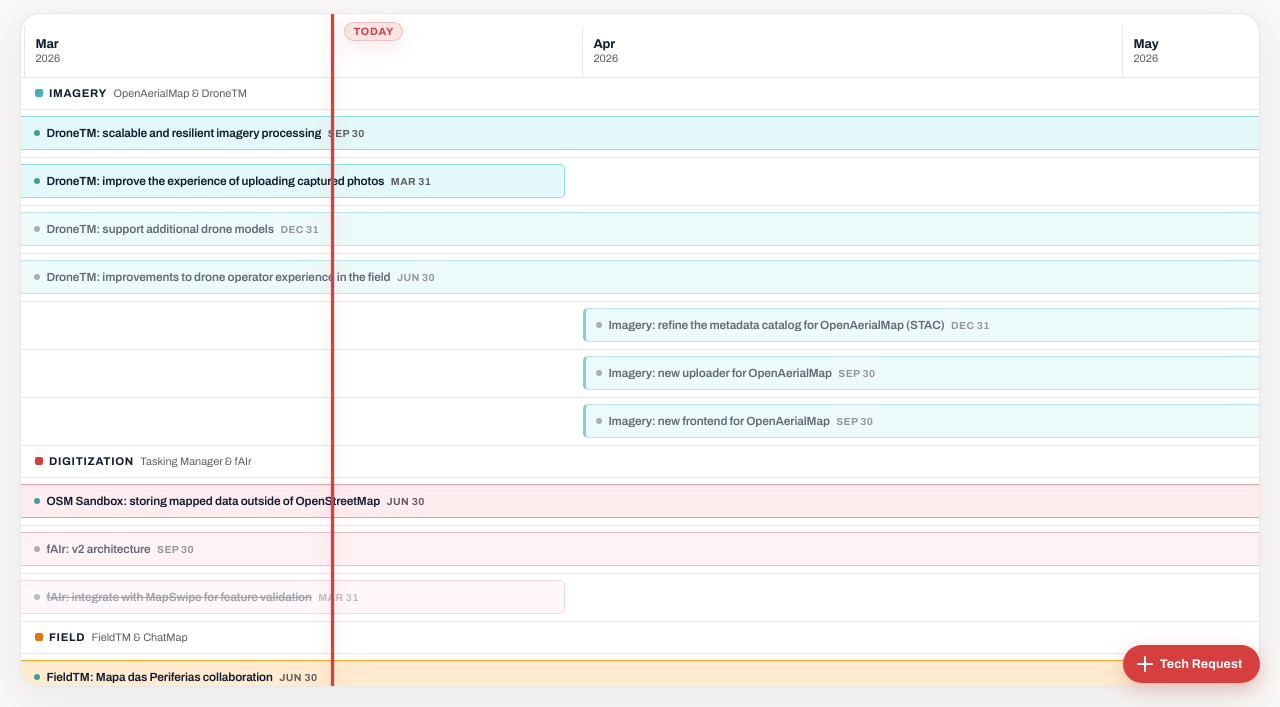
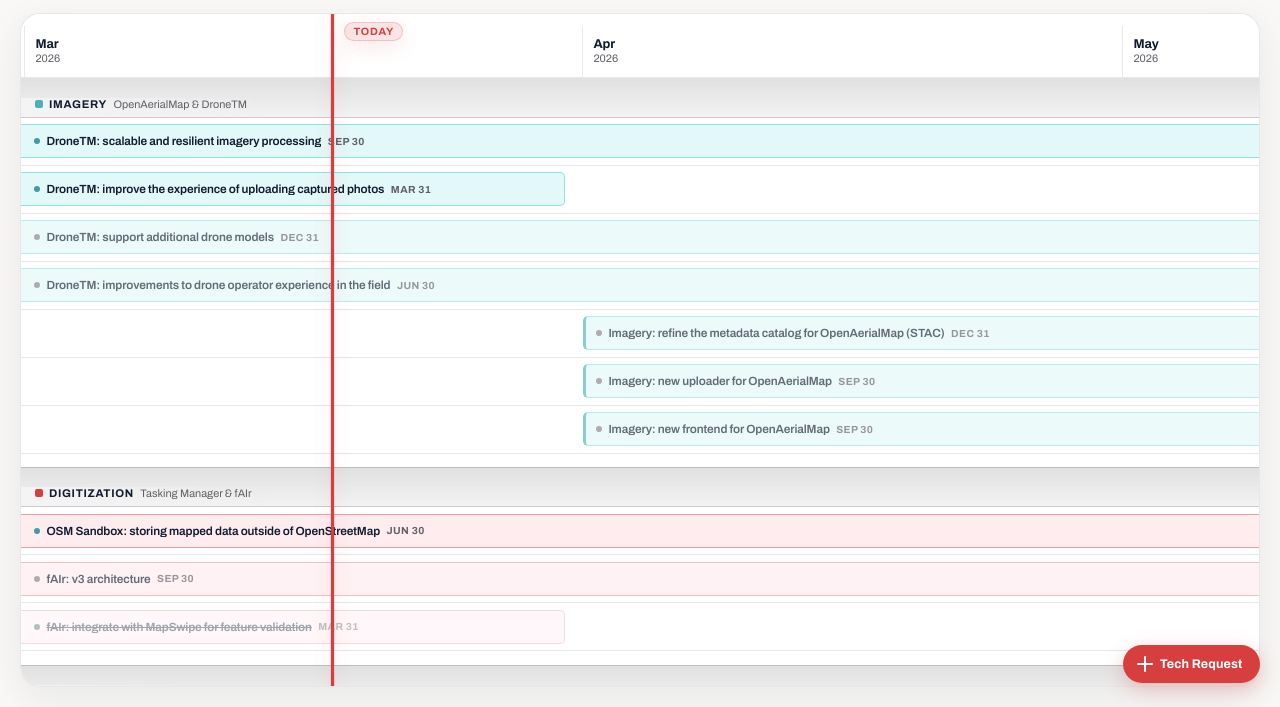
Before and after one commit to hotosm/roadmap, a plain HTML site: page index.html in a window 1280 px wide. Shown: the part 97-804 px from the top of the page. Drawn offline with Linux system fonts and the light colour scheme.

Commit message:
fix: update styles and data

```diff
--- a/script.js
+++ b/script.js
@@ -46,9 +46,9 @@ const CATEGORIES = {
   "data-access": {
     label: "Data Access",
     description: "Export Tools & APIs",
-    color: "#2E4873",
+    color: "#53688B",
     bg: "#E6E9EE",
-    border: "#97A5BA",
+    border: "#BFC8D6",
     order: 3,
   },
   "cross-project": {
--- a/styles.css
+++ b/styles.css
@@ -195,10 +195,31 @@ a { color: inherit; }
 
 .category-header {
   position: relative;
-  height: 32px;
+  height: 40px;
   display: flex;
-  align-items: center;
+  align-items: flex-end;
+  margin-top: 0.85rem;
+  padding-top: 0.55rem;
   border-bottom: 1px solid var(--line);
+  background: linear-gradient(180deg, var(--hot-gray-100), var(--hot-gray-50));
+}
+
+.category-header:first-child {
+  margin-top: 0;
+  padding-top: 0;
+}
+
+.category-header::before {
+  content: "";
+  position: absolute;
+  top: 0;
+  left: 0.85rem;
+  right: 0;
+  border-top: 1px solid var(--line-strong);
+}
+
+.category-header:first-child::before {
+  content: none;
 }
 
 .category-header__inner {
@@ -207,8 +228,9 @@ a { color: inherit; }
   display: inline-flex;
   align-items: center;
   gap: 0.4rem;
-  padding: 0 0.85rem;
+  padding: 0 1rem 0.45rem 0.85rem;
   z-index: 1;
+  background: linear-gradient(90deg, var(--hot-gray-50) 0%, rgba(243, 243, 243, 0) 100%);
 }
 
 .category-header__dot {
```
Also changed, not shown: data/data.json.
